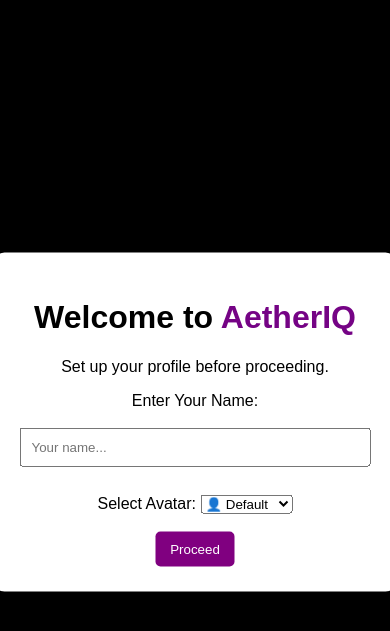
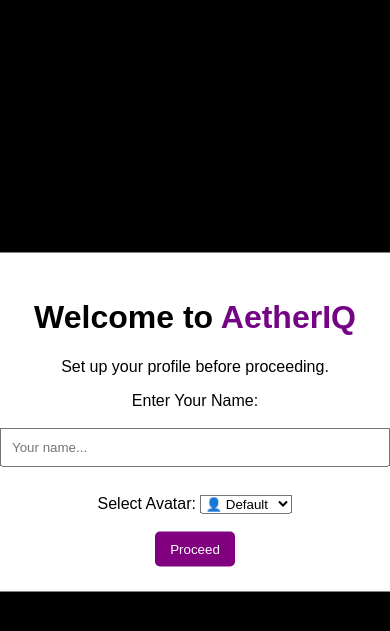
Before and after one commit to kamalu-chioma/AIQ, a Flask app: page / in a window 390 px wide. Shown: the top 631 px of the page. Run offline with Flask 3, Linux system fonts and the light colour scheme; some libraries are stand-ins or nearby versions.

Commit message:
Fix width in prescreen container

```diff
--- a/static/styles.css
+++ b/static/styles.css
@@ -302,7 +302,7 @@ body {
 /* } */
 @media screen and (max-width: 768px) {
     .prescreen-container {
-        width: 100%%;
+        width: 100%;
         max-width: none;
         left: 50%;
         top: 50%;
```
